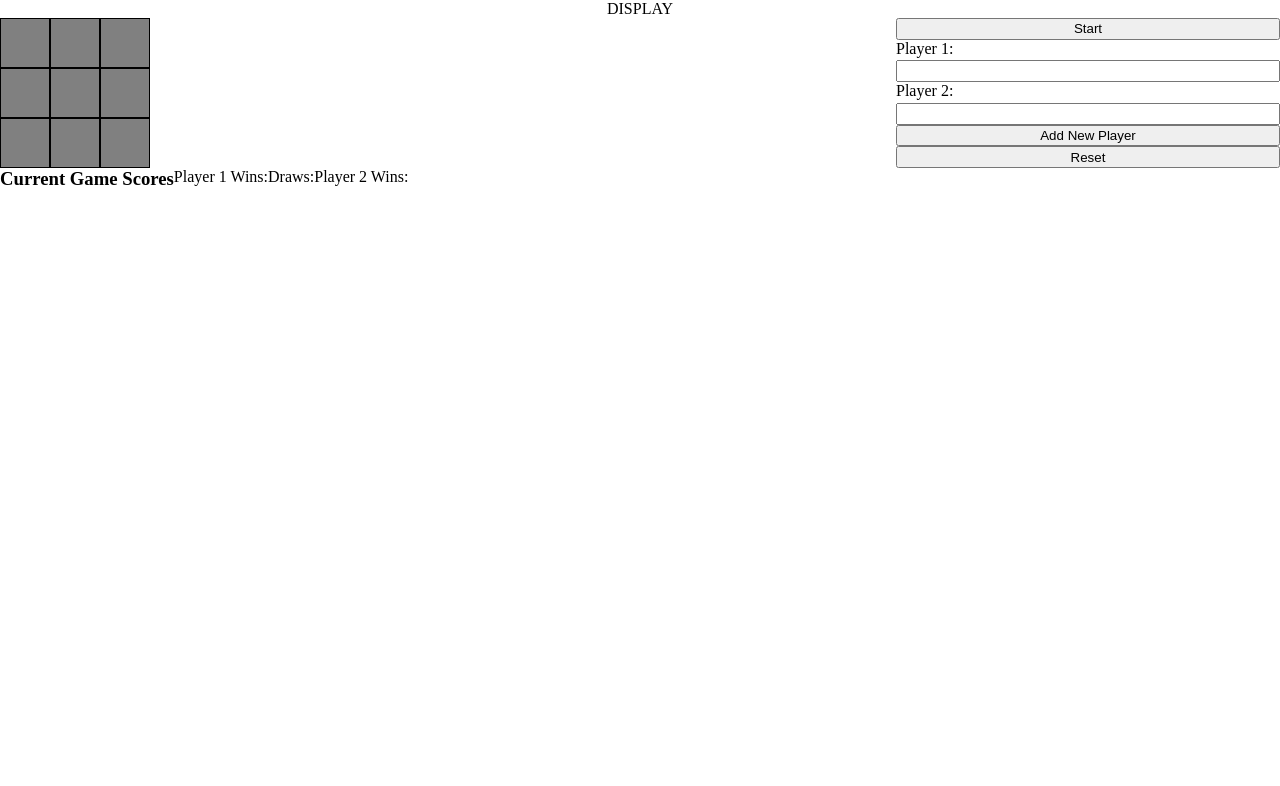
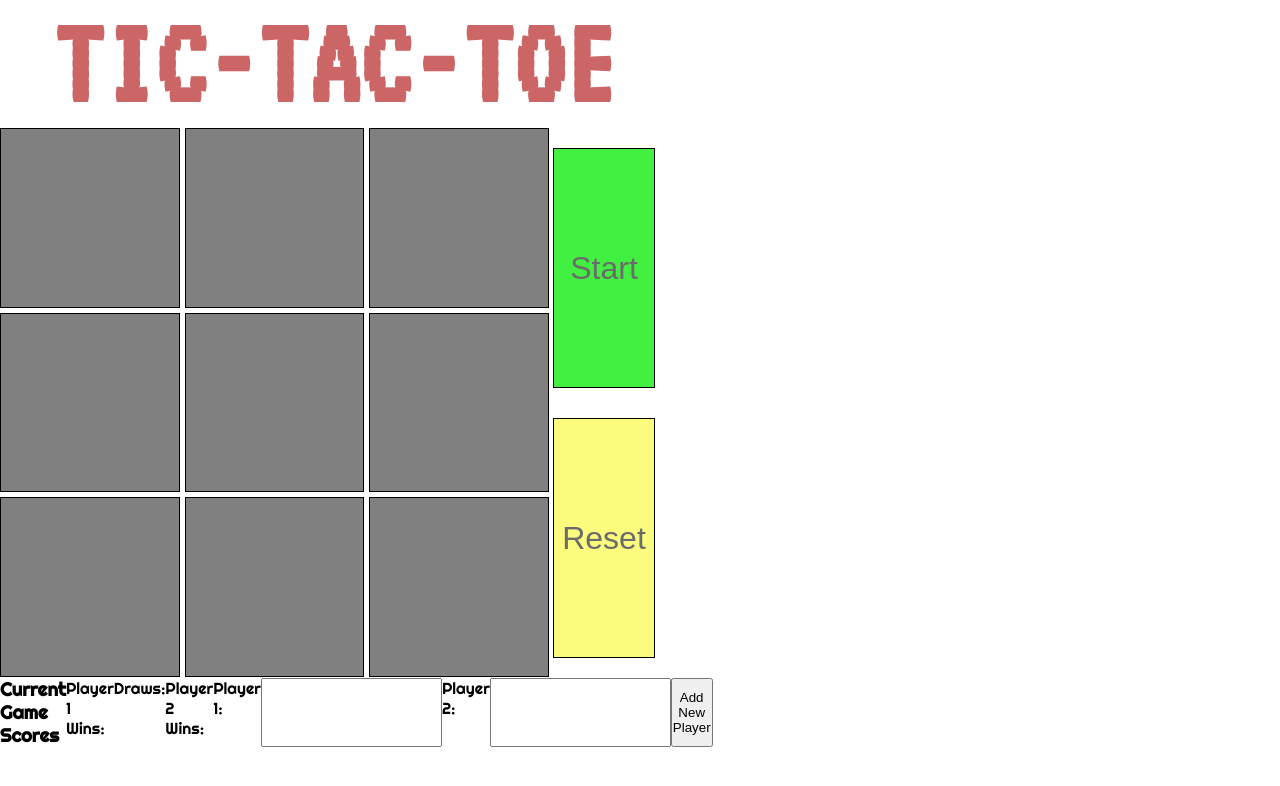
Before and after one commit to dchen705/Tic-Tac-Toe, a plain HTML site: page index.html in a window 1280 px wide. Drawn offline with Linux system fonts and the light colour scheme.

Commit message:
Add fonts, colors, sizing and layout changes to board, buttons and titles

```diff
--- a/index.html
+++ b/index.html
@@ -5,12 +5,16 @@
     <meta http-equiv="X-UA-Compatible" content="IE=edge">
     <meta name="viewport" content="width=device-width, initial-scale=1.0">
     <link href="styles.css" rel="stylesheet">
+    <link href="https://fonts.googleapis.com/css2?family=Righteous&amp;display=swap" rel="stylesheet">
+    <link rel="preconnect" href="https://fonts.googleapis.com">
+    <link rel="preconnect" href="https://fonts.gstatic.com" crossorigin>
+    <link href="https://fonts.googleapis.com/css2?family=VT323&display=swap" rel="stylesheet">
     <title>Document</title>
 </head>
 <body>
     <div class="all-container">
         <div class="display">
-            <span>DISPLAY</span>
+            <span>TIC-TAC-TOE</span>
         </div>
         <div class="tictactoe-board">
             <div class="1 row1 col1"><p></p></div>
@@ -25,17 +29,7 @@
         </div>
         <div class="control-board">
             <button class="start_button">Start</button>
-            <label>Player 1:</label>
-            <input>
-            <datalist>
 
-            </datalist>
-            <label>Player 2: </label>
-            <input>
-            <datalist>
-
-            </datalist>
-            <button>Add New Player</button>
             <button class="reset_button">Reset</button>
         </div>
         <div class="scoreboard">
@@ -49,7 +43,17 @@
             <p>
                 Player 2 Wins:
             </p>
+            <label>Player 1:</label>
+            <input>
+            <datalist>
 
+            </datalist>
+            <label>Player 2: </label>
+            <input>
+            <datalist>
+
+            </datalist>
+            <button>Add New Player</button>
         </div>
     </div>
 
--- a/scripts.js
+++ b/scripts.js
@@ -11,9 +11,9 @@ const gameboardModule = (function() {
     let space = "dummy_value"
     let clickHandler = createClickHandler(space);
     start_btn.addEventListener("click", () => {
-        gameboard.style.backgroundColor = "white";
         turn_counter = 1;
         spaces.forEach(function(space) {
+          space.style.backgroundColor = "#99e6ff";
           clickHandler = createClickHandler(space);
           space.addEventListener("click", clickHandler);
 
--- a/styles.css
+++ b/styles.css
@@ -3,7 +3,15 @@
     margin:0;
 
 }
+
+html {
+  font-family: "Righteous", cursive;
+}
+
 .all-container {
+    align-self: center;
+    height: 60vh;
+    width: 75vh;
     display:grid;
     grid-template-rows: 1fr, 10fr, 2fr;
     grid-template-columns: 7fr 3fr;
@@ -14,38 +22,76 @@
     grid-column: 1 / 3;
     text-align: center;
 }
-
+.display>span {
+  font-family: 'VT323', monospace;
+  font-size: min(20vw,8rem);
+  font-weight: bold;
+  color: #cc6666;
+}
 .tictactoe-board {
+    justify-self: right;
+    align-self: right;
+    margin-right: 50px;
+    margin-bottom: 50px;
+    gap: 5px;
     grid-row: 2 / 3;
     grid-column: 1 / 2;
-    width: 150px;
-    height: 150px;
+    width: 60vh;
+    height: 60vh;
     display: grid;
     grid-template-areas:
         "7 8 9"
         "4 5 6"
         "1 2 3";
-    background-color: grey;
+
 }
 
 .tictactoe-board>div {
+    width: calc(.37*60vh);
+    height: calc(.37*60vh);
+    background-color: grey;
     border: 1px solid black;
-    width: 49x;
-    height: 48px;
     display: flex;
     align-items: center;
     justify-content: center;
 }
 
 .tictactoe-board>div>p {
-    font-size: 40px;
+    font-size: 8rem;
+    font-weight: bold;
+    color: #ffb700;
 }
 
 .control-board {
     grid-row: 2 / 3;
     grid-column: 2 / 3;
-    display: grid;
+    display: flex;
+    flex-direction: column;
+    gap: 30px;
+    justify-content: center;
+    align-items: center;
+    width: 10vw;
+    padding-left: 10px;
+}
 
+.control-board>button {
+  height: 30vh;
+  width: 8vw;
+  border: 1px solid black;
+}
+
+.start_button {
+  background-color: #42f042;
+  font-size: 2rem;
+  color: #6b6b6b;
+  margin-top: 20px;
+}
+
+.reset_button {
+  background-color: #fbfb7e;
+  font-size: 2rem;
+  color:  #6b6b6b;
+  margin-bottom: 20px;
 }
 
 .scoreboard {
```
